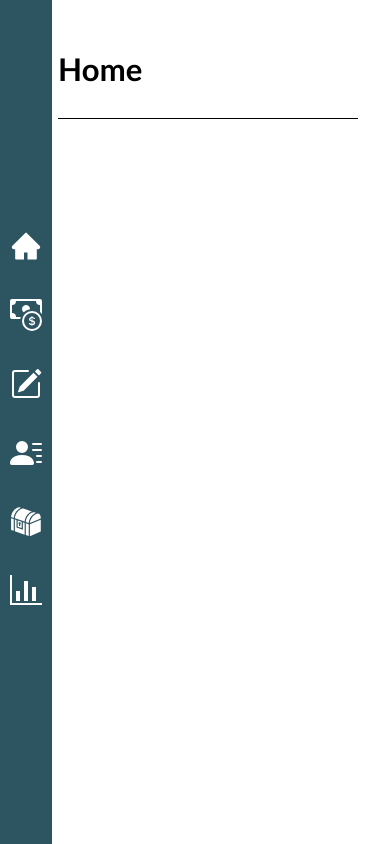
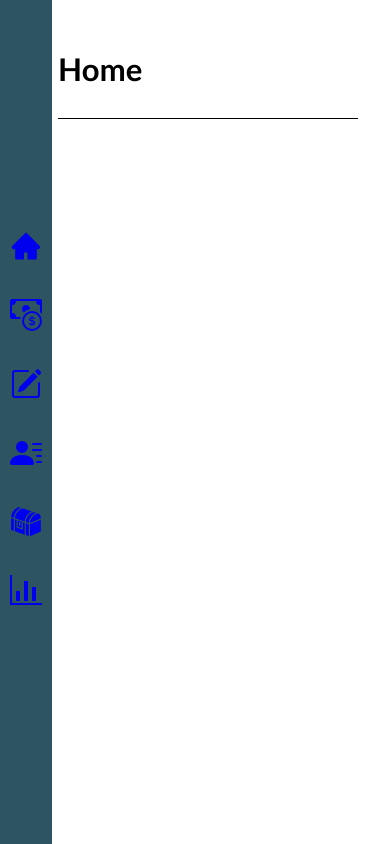
Before and after one commit to heitor2002/gerenciador-de-vendas, a React (Vite) app: page / in a window 390 px wide. Built offline with nearby package versions, Linux system fonts and the light colour scheme.

Commit message:
feat: adicionando rotas no menu mobile.

```diff
--- a/src/components/MobileMenu.jsx
+++ b/src/components/MobileMenu.jsx
@@ -2,6 +2,7 @@ import { AiFillHome } from 'react-icons/ai';
 import { BsCashCoin, BsPencilSquare, BsFillPersonLinesFill } from 'react-icons/bs';
 import { GiLockedChest } from "react-icons/gi";
 import { GoGraph } from "react-icons/go";
+import { Link } from 'react-router-dom';
 
 const MobileMenu = () => {
     return (
@@ -9,12 +10,12 @@ const MobileMenu = () => {
         <div className="mobile-menu">
             <nav>
                 <ul>
-                    <li><AiFillHome /></li>
-                    <li><BsCashCoin /></li>
-                    <li><BsPencilSquare /></li>
-                    <li><BsFillPersonLinesFill /></li>
-                    <li><GiLockedChest /></li>
-                    <li><GoGraph /></li>
+                    <Link to="/"><li><AiFillHome /></li></Link>
+                    <Link to="/sales"><li><BsCashCoin /></li></Link>
+                    <Link to="/requests"><li><BsPencilSquare /></li></Link>
+                    <Link to="/clients"><li><BsFillPersonLinesFill /></li></Link>
+                    <Link to="/stock"><li><GiLockedChest /></li></Link>
+                    <Link to="/analytics"><li><GoGraph /></li></Link>
                 </ul>
             </nav>
         </div>
```
